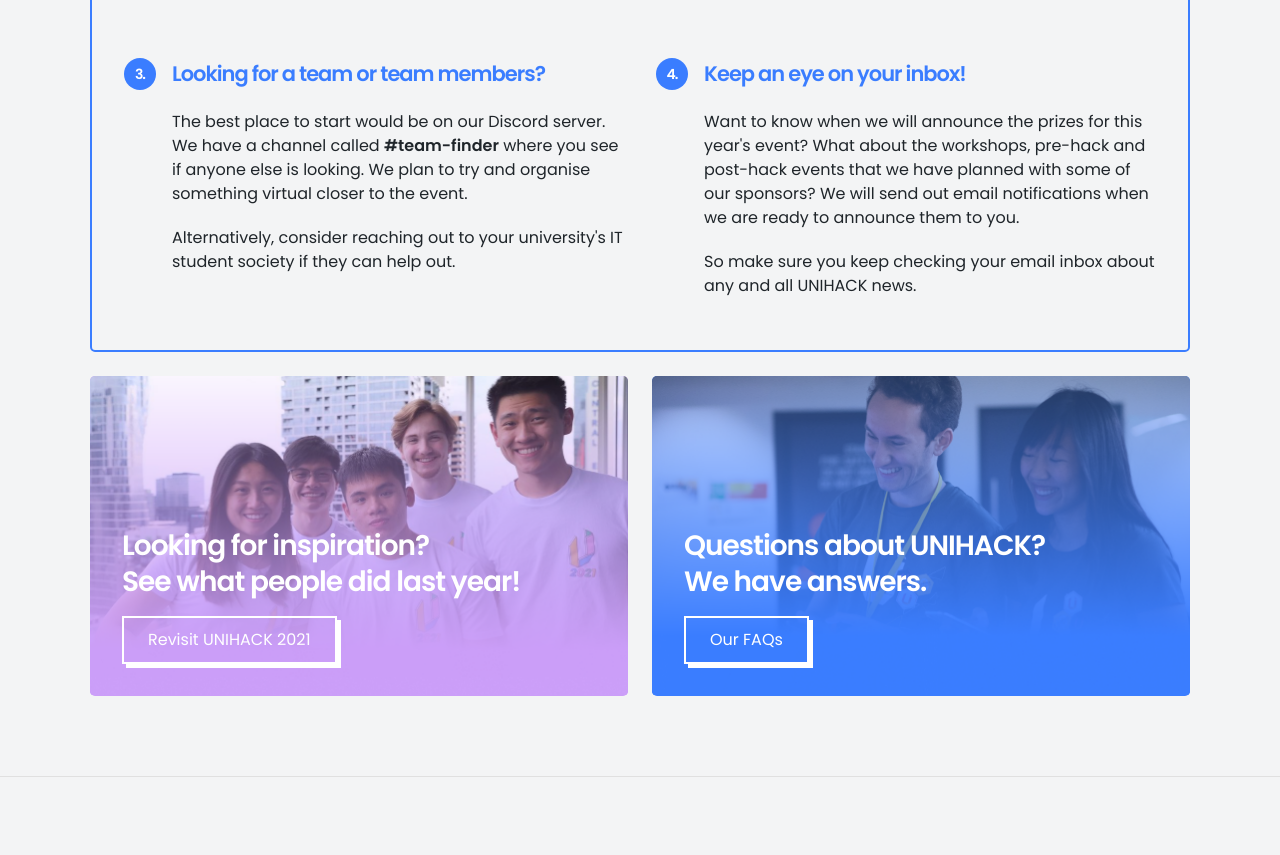
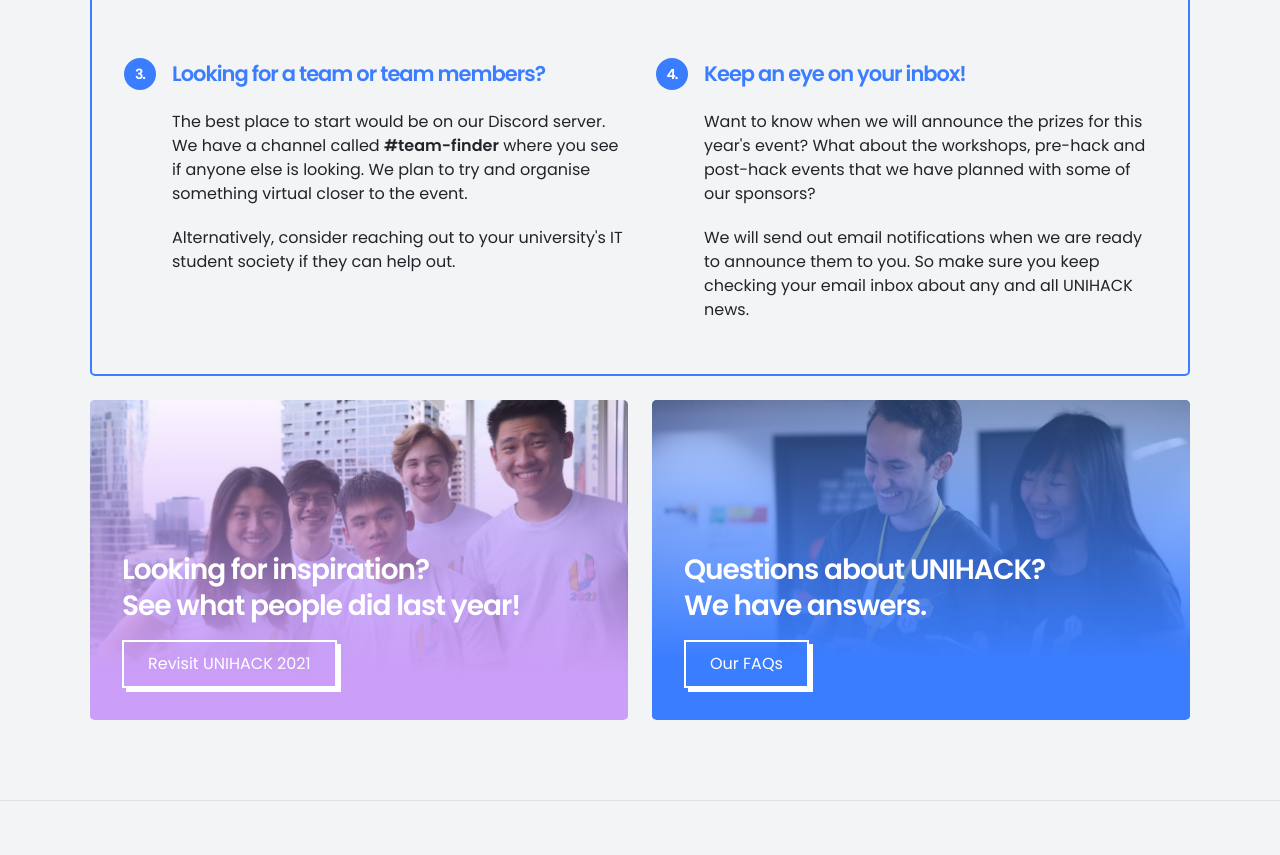
Before and after one commit to unihackhq/unihack.net, a Next.js app: page / in a window 1280 px wide. Shown: the part 1133-1988 px from the top of the page. Built offline with nearby package versions, Linux system fonts and the light colour scheme.

Commit message:
Update more copy

```diff
--- a/components/home-register/index.tsx
+++ b/components/home-register/index.tsx
@@ -96,11 +96,12 @@ const HomeRegister: React.FC<Props> = ({ className }) => (
           <p>
             Want to know when we will announce the prizes for this year's event? What about
             the workshops, pre-hack and post-hack events that we have planned with some
-            of our sponsors? We will send out email notifications when we are ready to
-            announce them to you.
+            of our sponsors?
           </p>
           <p>
-            So make sure you keep checking your email inbox about any and all UNIHACK news.
+            We will send out email notifications when we are ready to
+            announce them to you. So make sure you keep checking your email inbox about
+            any and all UNIHACK news.
           </p>
         </div>
       </div>
```
